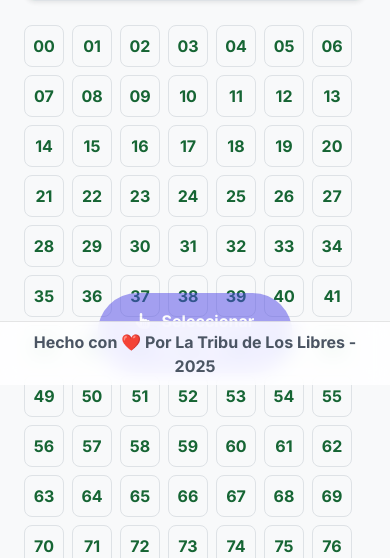
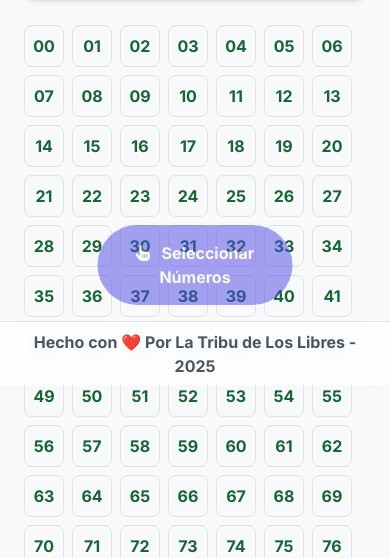
Before and after one commit to kerm1977/rifas, a Flask app: page /rifas/6 in a window 390 px wide. Shown: the part 459-1017 px from the top of the page. Run offline with Flask 3, Linux system fonts and the light colour scheme; data comes from the database, SQL or seed files in the repository; data that the repository does not hold is empty; some libraries are stand-ins or nearby versions.

Commit message:
Corregido el boton de comprar en vista movil

```diff
--- a/static/css/detalle_rifa.css
+++ b/static/css/detalle_rifa.css
@@ -90,3 +90,17 @@ body {
 .footer-custom a:hover {
     text-decoration: underline;
 }
+
+/* --- CORRECCIÓN BOTÓN FLOTANTE --- */
+/* Asegura que el botón flotante para seleccionar números en móvil
+   aparezca por encima del footer fijo. */
+#floating-select-button {
+    /* El footer tiene una altura de 4rem y un z-index de 900. */
+
+    /* 1. Posicionarlo por encima del footer. */
+    /* 4rem (altura footer) + 1rem (margen) = 5rem */
+    bottom: 5rem;
+
+    /* 2. Asegurar que tenga una capa superior al footer. */
+    z-index: 950; /* Mayor que 900 */
+}
--- a/templates/detalle_rifa.html
+++ b/templates/detalle_rifa.html
@@ -339,9 +339,10 @@
 </div>
 
 <!-- Botón Flotante para Móvil (d-lg-none) -->
+<!-- CAMBIO: Se eliminaron las clases 'bottom-3' y 'z-40'. El posicionamiento ahora se controla desde detalle_rifa.css -->
 <button id="floating-select-button"
         data-bs-toggle="modal" data-bs-target="#selection-modal-bs"
-        class="d-lg-none fixed bottom-3 left-1/2 transform -translate-x-1/2 z-40
+        class="d-lg-none fixed left-1/2 transform -translate-x-1/2
         py-3 px-6 bg-indigo-600 text-white font-bold
         rounded-full hover:bg-indigo-700 transition transform hover:scale-105 disabled:opacity-50 disabled:cursor-not-allowed"
         disabled>
```
